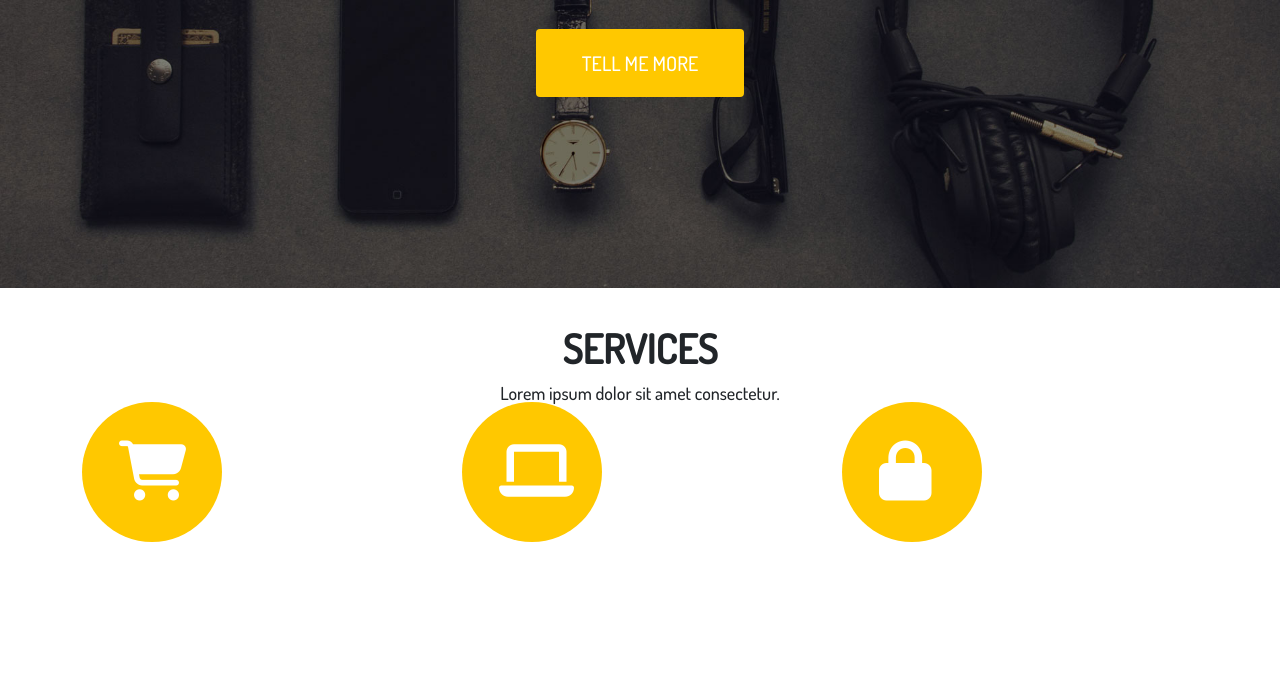
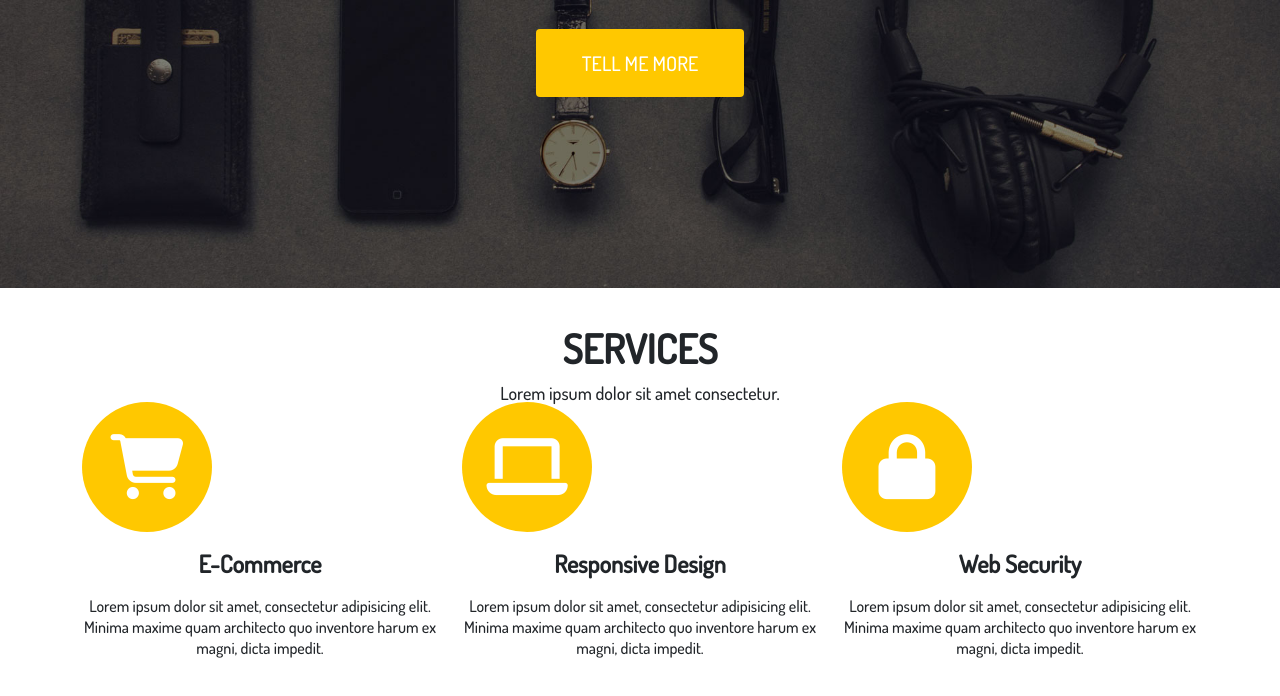
Before and after one commit to elshangurbanow/elsengurbanonov28.01.25, a plain HTML site: page Angecy/index.html in a window 1280 px wide. Shown: the part 456-1152 px from the top of the page. Before the commit the page ends 1038 px from the top, so only its background shows below. Drawn offline with nearby package versions, Linux system fonts and the light colour scheme.

Commit message:
servicesbox

```diff
--- a/Angecy/_services.sass
+++ b/Angecy/_services.sass
@@ -3,14 +3,26 @@
     h1
         font-size: 40px
         font-weight: 700
-    h2
+    h3
         font-size: 18px
     .box
         .icon
-            font-size: 60px
-            color: #ffff
-            padding: 37px
-            width: 140px
-            height: 140px
+            display: flex
+            justify-content: center
+            align-items: center
+            //padding: 30px 0 0 31px
+            width: 130px
+            height: 130px
             border-radius: 100%
             background-color: #ffc800
+            i
+                font-size: 65px
+                color: #ffff
+        .textbox
+            h2
+                font-size: 24px
+                font-weight: 700
+                margin: 20px 0
+            h4
+                font-size: 16px
+                line-height: 1.3
--- a/Angecy/index.html
+++ b/Angecy/index.html
@@ -61,14 +61,19 @@
                 <div class="row">
                     <div class="col-md-12 text-center">
                         <h1 class="mb-3">SERVICES</h1>
-                        <h2>Lorem ipsum dolor sit amet consectetur.</h2>
+                        <h3>Lorem ipsum dolor sit amet consectetur.</h3>
                     </div>
                 </div>
-                <div class="row">
+                <div class="row d-flex justify-content-center">
                     <div class="col-md-4">
                         <div class="box">
                             <div class="icon">
                                 <i class="fa-solid fa-cart-shopping"></i>
+                            </div>
+                            <div class="textbox text-center">
+                                <h2>E-Commerce</h2>
+                                <h4>Lorem ipsum dolor sit amet, consectetur adipisicing elit. Minima maxime quam
+                                    architecto quo inventore harum ex magni, dicta impedit.</h4>
                             </div>
                         </div>
                     </div>
@@ -77,12 +82,22 @@
                             <div class="icon">
                                 <i class="fa-solid fa-laptop"></i>
                             </div>
+                            <div class="textbox text-center">
+                                <h2>Responsive Design</h2>
+                                <h4>Lorem ipsum dolor sit amet, consectetur adipisicing elit. Minima maxime quam
+                                    architecto quo inventore harum ex magni, dicta impedit.</h4>
+                            </div>
                         </div>
                     </div>
                     <div class="col-md-4">
                         <div class="box">
                             <div class="icon">
                                 <i class="fa-solid fa-lock"></i>
+                            </div>
+                            <div class="textbox text-center">
+                                <h2>Web Security</h2>
+                                <h4>Lorem ipsum dolor sit amet, consectetur adipisicing elit. Minima maxime quam
+                                    architecto quo inventore harum ex magni, dicta impedit.</h4>
                             </div>
                         </div>
                     </div>
```
Also changed, not shown: Angecy/style.css, Angecy/style.sass (line endings or trailing spaces), 1 other file.
